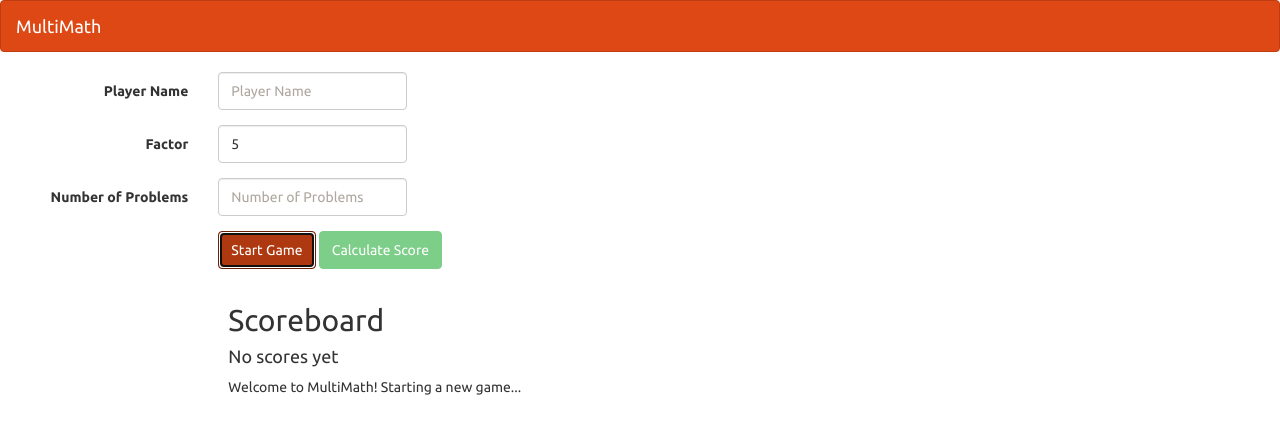
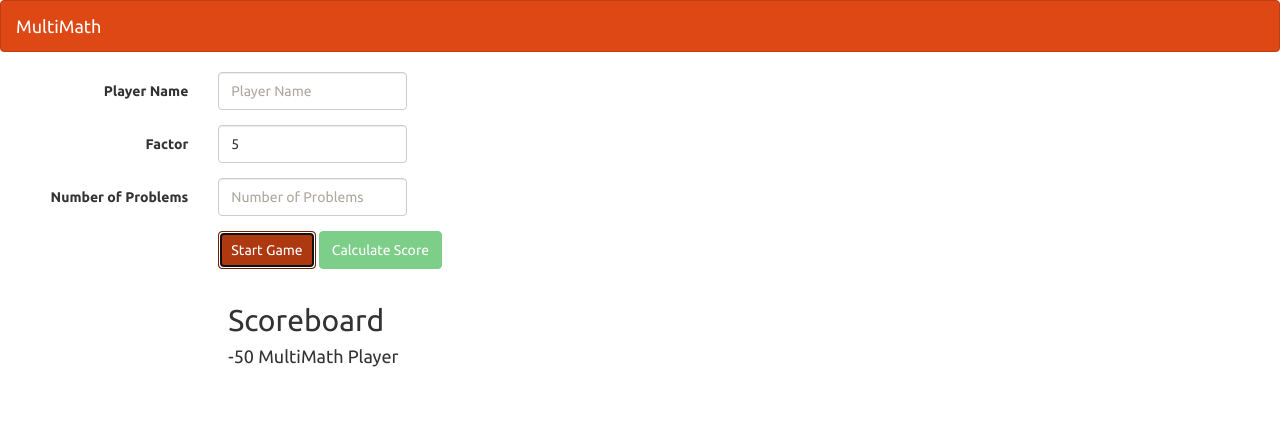
Before and after one commit to MaksymRybak/demo-ps-typescript, a website built with webpack: page index.html in a window 1280 px wide. Both pictures are taken after a click on the button "Start Game". Built offline with nearby package versions, Linux system fonts and the light colour scheme.

Commit message:
examples of function types, default values, type annotation and casting

```diff
--- a/app/app.ts
+++ b/app/app.ts
@@ -1,15 +1,48 @@
 function startGame() {
   // starting a new game
 
-  let playerName: String = 'Audrey';
+  let playerName: string | undefined = getInputValue('playername');
   logPlayer(playerName);
 
-  var messageElemenet = document.getElementById('messages');
-  messageElemenet!.innerText = 'Welcome to MultiMath! Starting a new game...';
+  postScore(80, playerName);
+  postScore(-50, playerName);
 }
 
-function logPlayer(name) {
+function logPlayer(name: string = 'MultiMath Player'): void {
   console.log(`New game starting for player ${name}.`);
 }
 
+function getInputValue(elementID: string): string | undefined {
+  const inputElement: HTMLInputElement = <HTMLInputElement>document.getElementById(elementID);
+
+  if (inputElement.value === '') {
+    return undefined;
+  } else {
+    return inputElement.value;
+  }
+}
+
+function postScore(score: number, playerName: string = 'MultiMath Player'): void {
+  let logger: (value: string) => void;
+
+  if (score < 0) {
+    logger = logError;
+  } else {
+    logger = logMessage;
+  }
+
+  const scoreElement: HTMLElement | null = document.getElementById('postedScores');
+  scoreElement!.innerText = `${score} ${playerName}`;
+
+  logger(`Score: ${score}`);
+}
+
 document.getElementById('startGame')!.addEventListener('click', startGame);
+
+const logMessage = (message: string) => console.log(message);
+
+logMessage('Welcome to MultiMath!');
+
+function logError(err: string): void {
+  console.error(err);
+}
--- a/index.html
+++ b/index.html
@@ -49,7 +49,7 @@
 
     <div class="col-sm-offset-2 col-sm-10" id="scores">
         <h2>Scoreboard</h2>
-        <h4>No scores yet</h4>
+        <h4 id="postedScores">No scores yet</h4>
     </div>
 
     <div class="col-sm-offset-2 col-sm-10" id="messages"></div>
--- a/tsconfig.base.json
+++ b/tsconfig.base.json
@@ -26,7 +26,7 @@
 
     /* Strict Type-Checking Options */
     // "strict": true,                           /* Enable all strict type-checking options. */
-    // "noImplicitAny": true,                 /* Raise error on expressions and declarations with an implied 'any' type. */
+    "noImplicitAny": true,                 /* Raise error on expressions and declarations with an implied 'any' type. */
     "strictNullChecks": true,              /* Enable strict null checks. */
     // "strictFunctionTypes": true,           /* Enable strict checking of function types. */
     // "strictBindCallApply": true,           /* Enable strict 'bind', 'call', and 'apply' methods on functions. */
```
